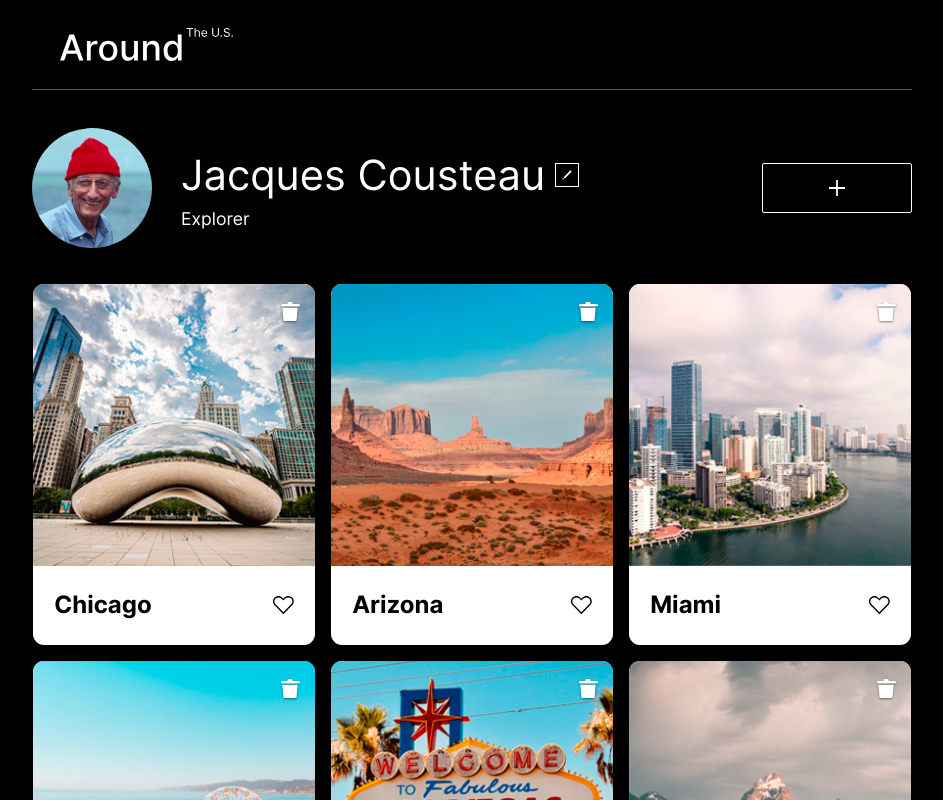
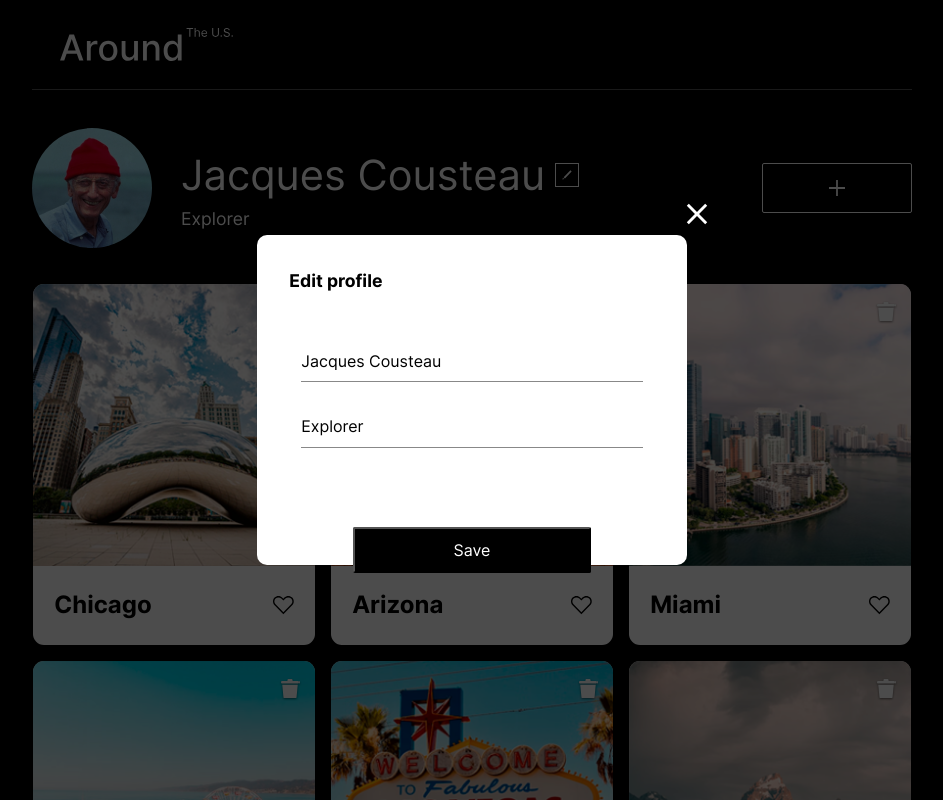
Before and after one commit to mmgonnar/web_project_around, a plain HTML site: page index.html in a window 1280 px wide. Both pictures are taken after a click on the button 735 px from the left and 175 px from the top of the page. Shown: the top 800 px of the page, without its empty margins (168-1111 px from the left). Drawn offline with nearby package versions, Linux system fonts and the light colour scheme.

Commit message:
feat(html):Reverted last commit

```diff
--- a/index.html
+++ b/index.html
@@ -88,7 +88,7 @@
     </div>
   </footer>
   <!------------- PopUp -------------->
-  <template class="popup popup__content_edit-profile">
+  <div class="popup popup__content_edit-profile">
     <div class="popup__overlay"></div>
     <div class="popup__content">
       <div class="popup__container">
@@ -107,7 +107,7 @@
       </form>
       </div>
     </div>
-  </template>
+  </div>
   <!------------- Template -------------->
   <template class="cards" id="cards-template">
     <div class="card">
```
